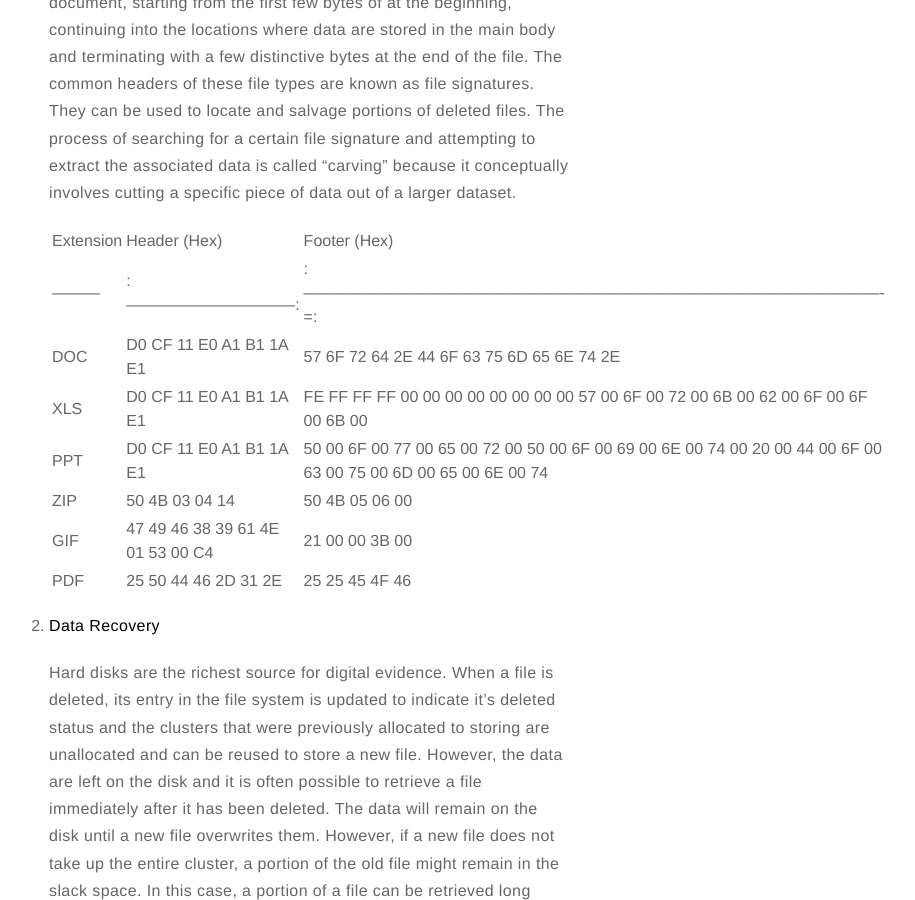
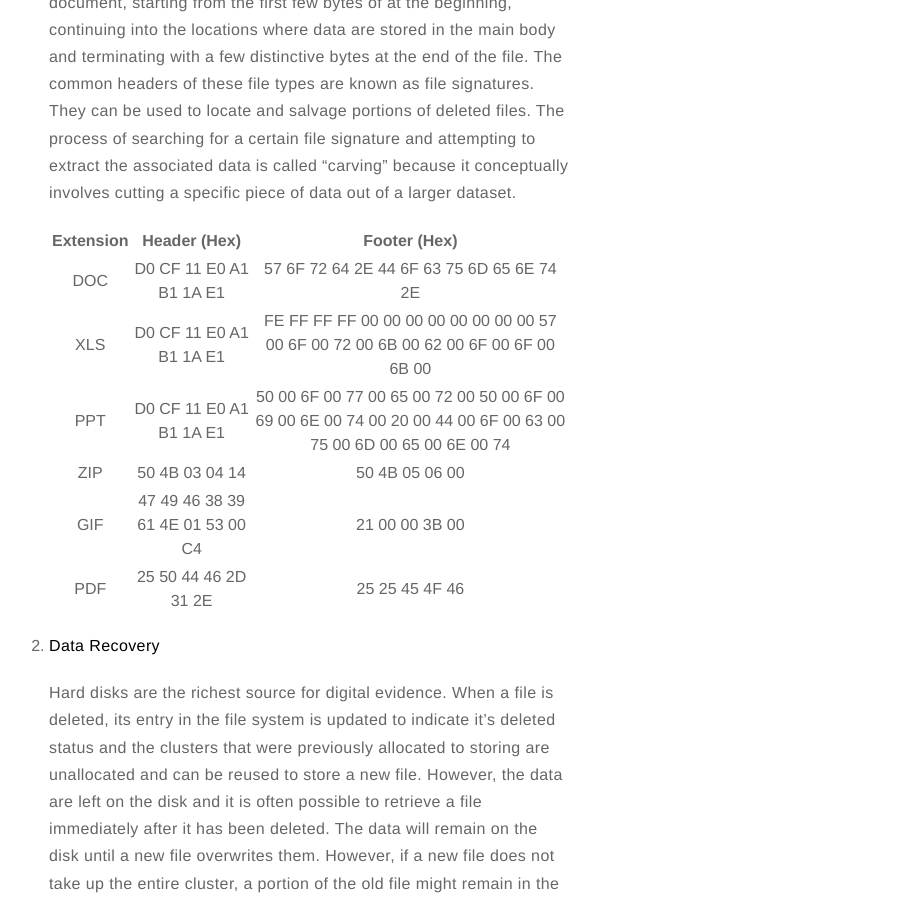
Before and after one commit to anushkavirgaonkar/anushkavirgaonkar.github.io, a Jekyll site: the page built from _posts/2019-06-25-computer-forensics-theoretical-concepts.md, in a window 1280 px wide and 900 px high, scrolled down 454 px. Shown: the whole window, without its empty margins (351-1266 px from the left). Built offline with Jekyll 4.4.1, drawn with Linux system fonts in a browser that asks for light colours; comment, search, counter and statistics services are not loaded; some of the changed lines change nothing that is shown.

Commit message:
add html img

```diff
--- a/_posts/2019-06-25-computer-forensics-theoretical-concepts.md
+++ b/_posts/2019-06-25-computer-forensics-theoretical-concepts.md
@@ -16,8 +16,8 @@
 
    Files of different kinds have different file structures. For example, a PNG file has a completely different structure than a Microsoft Word document, starting from the first few bytes of at the beginning, continuing into the locations where data are stored in the main body and terminating with a few distinctive bytes at the end of the file. The common headers of these file types are known as file signatures. They can be used to locate and salvage portions of deleted files. The process of searching for a certain file signature and attempting to extract the associated data is called “carving” because it conceptually involves cutting a specific piece of data out of a larger dataset.
 
-   | Extension |          Header (Hex)            |                                Footer (Hex)                                                                    |
-   | --------- |:--------------------------------:|:-------------------------------------------------------------------------------------------------------------=:|
+   | Extension  |          Header (Hex)            |                                Footer (Hex)                                                                    |
+   |:----------:|:--------------------------------:|:--------------------------------------------------------------------------------------------------------------:|
    | DOC	    | D0 CF 11 E0 A1 B1 1A E1          | 57 6F 72 64 2E 44 6F 63 75 6D 65 6E 74 2E                                                                      |
    | XLS	    | D0 CF 11 E0 A1 B1 1A E1          | FE FF FF FF 00 00 00 00 00 00 00 00 57 00 6F 00 72 00 6B 00 62 00 6F 00 6F 00 6B 00                            |
    | PPT	    | D0 CF 11 E0 A1 B1 1A E1          | 50 00 6F 00 77 00 65 00 72 00 50 00 6F 00 69 00 6E 00 74 00 20 00 44 00 6F 00 63 00 75 00 6D 00 65 00 6E 00 74 |
@@ -30,7 +30,9 @@
    Hard disks are the richest source for digital evidence. When a file is deleted, its entry in the file system is updated to indicate it's deleted status and the clusters that were previously allocated to storing are unallocated and can be reused to store a new file. However, the data are left on the disk and it is often possible to retrieve a file immediately after it has been deleted. The data will remain on the disk until a new file overwrites them. However, if a new file does not take up the entire cluster, a portion of the old file might remain in the slack space. In this case, a portion of a file can be retrieved long after it has been deleted and partially overwritten.
 
    ![When old data are overwritten with new data, some of the old data can remain.](cftc_fig2.png)
-
+	<img src="cftc.png"
+     alt="Markdown Monster icon"
+     style="float: left; margin-right: 10px;" />
 3. **Data Hiding**
 
    A file system may not use an entire partition. The space after the end of the volume called volume slack that can be used to hide data. The space between partitions is also vulnerable for hiding data. File slack space is another hidden storage.
```
